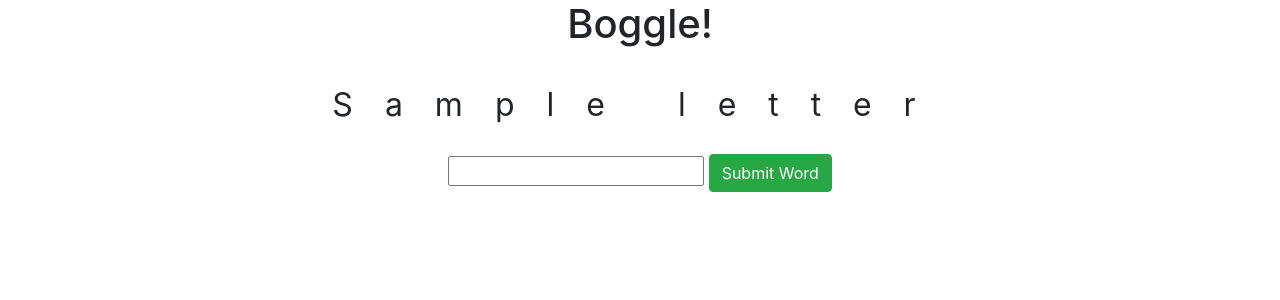
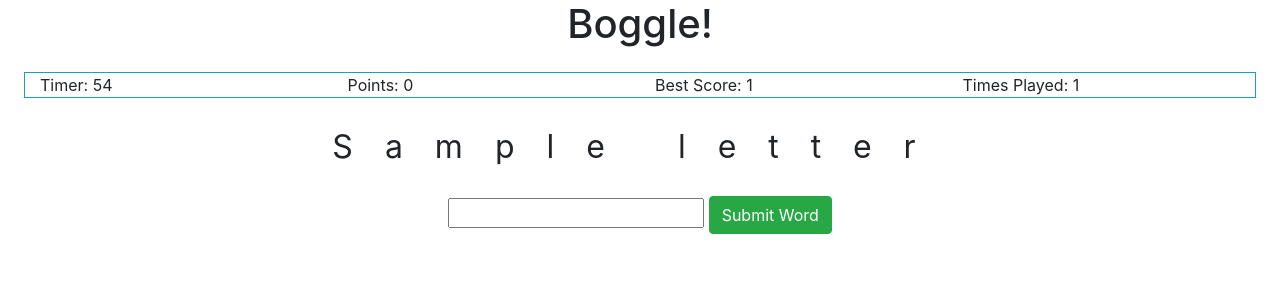
Before and after one commit to khagerman/Flask-Boggle, a Flask app: template templates/board.html in a window 1280 px wide. Shown: the top 300 px of the page. Run offline with Flask 2, Linux system fonts and the light colour scheme; the visitor is signed in with stand-in values (Sample User, id 1); the template is opened without the code that fills it: most values are stand-ins (such as "Sample title", 1, 10 or a date in 2020); parts of the project's set-up code (start-up, migrations or seed data) failed here and were passed over; some libraries are stand-ins or nearby versions.

Commit message:
added testing and added logic to save to sessions

```diff
--- a/app.py
+++ b/app.py
@@ -1,4 +1,12 @@
-from flask import Flask, request, render_template, redirect, flash, session, jsonify
+from flask import (
+    Flask,
+    request,
+    render_template,
+    redirect,
+    flash,
+    session,
+    jsonify,
+)
 from flask_debugtoolbar import DebugToolbarExtension
 
 from boggle import Boggle
@@ -20,10 +28,21 @@ def get_boggle_board():
     return render_template("board.html", board=board)
 
 
-@app.route("/checkword", methods=["GET", "POST"])
+@app.route("/checkword")
 def check_valid_word():
-
-    user_word = request.args["word"]
+    """Check if word is in dictionary."""
+    user_word = request.args.get("word", "")
     board = session["board"]
     res = boggle_game.check_valid_word(board, user_word)
     return jsonify({"result": res})
+
+
+@app.route("/savescore", methods=["POST"])
+def get_score():
+    """Save score and number of plays. See if current score is better than previous high score"""
+    score = request.json.get("score", 0)
+    highscore = session.get("highscore", 0)
+    games_played = session.get("games_played", 0)
+    session["highscore"] = max(score, highscore)
+    session["games_played"] = games_played + 1
+    return jsonify(bestscore=score > highscore)
--- a/static/app.js
+++ b/static/app.js
@@ -1,29 +1,93 @@
+let score = 0;
+let count = 60;
+let words = [];
+let topScore = [];
+
 async function checkUserWord(e) {
-  console.log("checkUserWord executed from the submit event listener!");
   e.preventDefault();
-  const word = $("#submitword input").val();
+  timer();
+  const word = $("#submitword input").val().toLowerCase();
   console.log(word);
   if (word.length === 0) {
     return;
   }
+  if (words.includes(word)) {
+    alertUser("alert-info", "Oops, you already found that!");
+    hide();
+    return;
+  }
+
   const res = await axios.get("/checkword", { params: { word: word } });
   console.log(res);
   if (res.data.result === "ok") {
-    $("#notify")
-      .show()
-      .addClass("alert alert-success")
-      .html(`<h2>Correct!<h2>`);
+    alertUser("alert-success", "Correct!! Nice Job!");
+    words.push(word);
+    keepScore(word);
+    hide();
   } else if (res.data.result === "not-on-board") {
-    $("#notify")
-      .show()
-      .addClass("alert alert-warning")
-      .html(`<h2>That is a word, but it's not on board!<h2>`);
+    alertUser("alert-warning", "That is a word, but it's not on board!");
+
+    hide();
   } else {
-    $("#notify")
-      .show()
-      .addClass("alert alert-danger")
-      .html(`<h2>That's not a word :(<h2>`);
+    alertUser("alert-danger", "That's not a word  in our dictionary :(");
+    hide();
   }
+
   $("#submitword input").val("");
 }
 $("#submitword").on("submit", checkUserWord);
+
+function keepScore(word) {
+  score += word.length;
+  $("#points").text(score);
+}
+
+function hide() {
+  setTimeout(function () {
+    $("#notify").hide();
+    $("#notify").removeClass("alert alert-danger");
+    $("#notify").removeClass("alert alert-warning");
+    $("#notify").removeClass("alert alert-success");
+    $("#notify").removeClass("alert alert-info");
+  }, 3000);
+}
+
+let counter = setInterval(timer, 1000);
+
+function timer() {
+  count = count - 1;
+  if (count <= 0) {
+    $("#timer").html("time's up!");
+    clearInterval(counter);
+    $("input").prop("disabled", true);
+    finishGame();
+    return;
+  }
+  $("#timer").html(count);
+}
+function alertUser(type, message) {
+  $("#notify").show().addClass(`alert ${type}`).html(`<h2>${message}<h2>`);
+}
+
+async function finishGame() {
+  const res = await axios.post("/savescore", { score: score });
+  if (res.data.bestscore) {
+    alertUser(
+      "alert-success",
+      `Yah! Congrats new top score of ${score} points !!!!`
+    );
+  } else {
+    alertUser("alert-info", `Nice Job, you scored ${score} points`);
+  }
+  $("#restart").show();
+}
+// function checkTopScore() {
+//   let bestScore = Math.max(...topScore);
+//   if (bestScore > score) {
+//     alertUser("alert-success", "Yah! Congrats new top score!!!!");
+//   }
+// }
+function restartGame() {
+  location.reload();
+}
+$("#restart").on("click", restartGame);
--- a/templates/board.html
+++ b/templates/board.html
@@ -15,7 +15,14 @@
 
 <body>
     <h1>Boggle!</h1>
-    <br>
+    <div class="row border border-info m-4">
+        <div class="col">Timer: <span id="timer">60</span></div>
+        <div class="col">Points: <span id="points">0</span></div>
+        <div class="col">Best Score: {{ session["highscore"] }}</div>
+        <div class="col">Times Played: {{ session["games_played"] }}</div>
+    </div>
+    </div>
+    </header>
     <table class="center">
         <tbody>
             {% for row in board %}
@@ -29,12 +36,15 @@
     </table>
     <br>
 
-    <form action="/checkword" method="POST" id="submitword">
+    <form id="submitword">
         <input type="text" name="word" id="">
         <button class="btn btn-success">Submit Word</button>
     </form>
     <br>
     <div id="notify" class="container hidden"></div>
+    <div class="text-center">
+        <button id="restart" class=" btn btn-info hidden">Restart Game</button>
+    </div>
     <script src="/static/app.js"></script>
 </body>
 
```
Also changed, not shown: test.py (+13 -0 lines), 3 other files.
